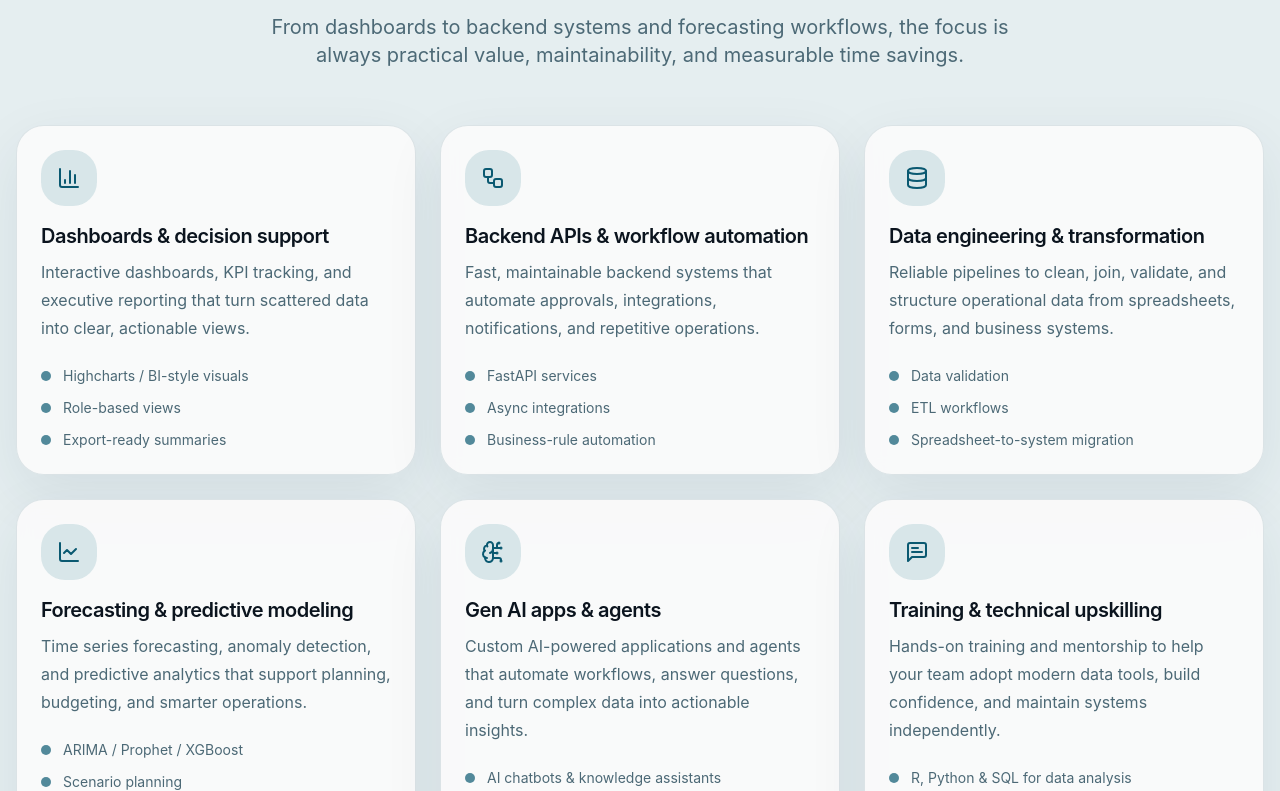
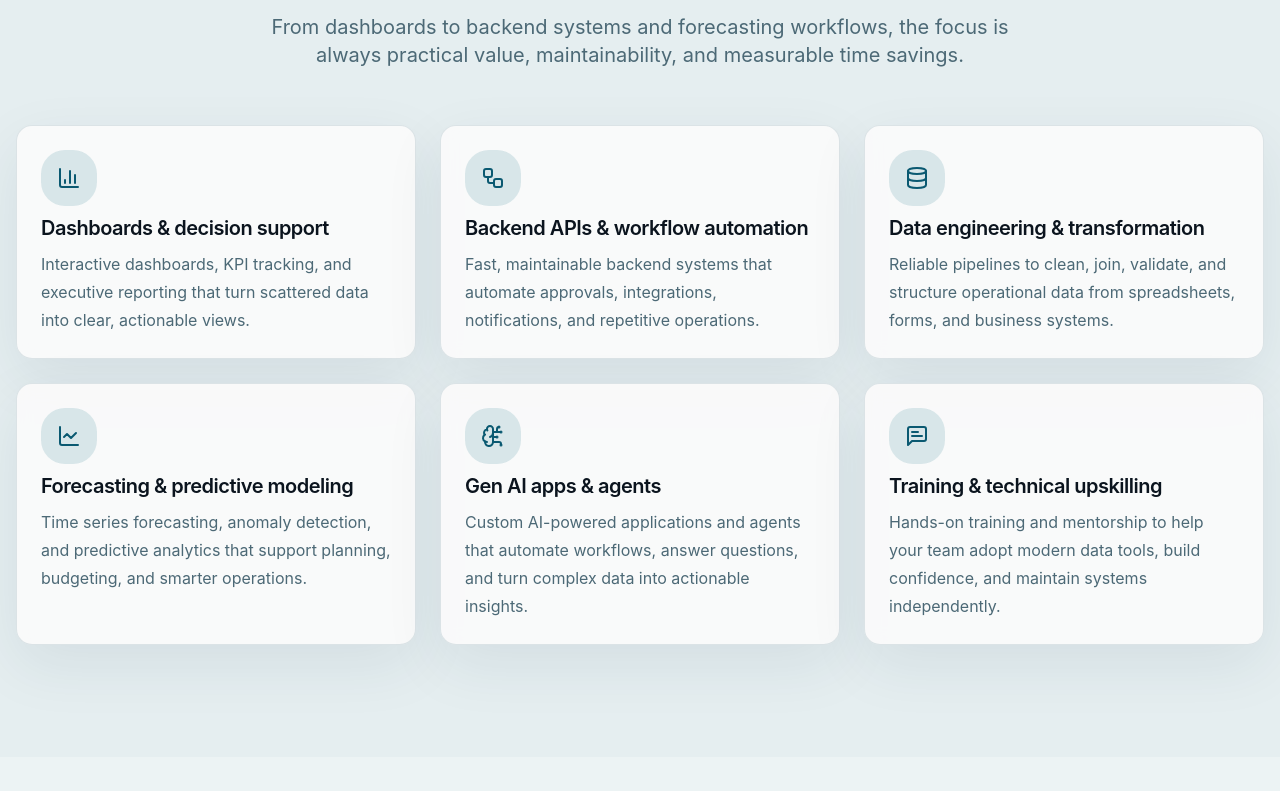
Before and after one commit to mwangi-george/my-business-website, a React (Vite) app: page / in a window 1280 px wide. Shown: the part 909-1700 px from the top of the page. Built offline with nearby package versions, Linux system fonts and the light colour scheme.

Commit message:
Updated services-section.tsx

```diff
--- a/src/components/services-section.tsx
+++ b/src/components/services-section.tsx
@@ -15,24 +15,24 @@ export function ServicesSection() {
           const Icon = service.icon;
 
           return (
-            <Card key={service.title} className="group h-full transition-transform duration-300 hover:-translate-y-1">
+            <Card key={service.title} className="group transition-transform duration-300 hover:-translate-y-1 rounded-xl">
               <CardHeader>
-                <div className="mb-4 grid h-14 w-14 place-items-center rounded-2xl bg-secondary text-primary transition-transform duration-300 group-hover:scale-110">
+                <div className="grid h-14 w-14 place-items-center rounded-2xl bg-secondary text-primary transition-transform duration-300 group-hover:scale-110">
                   <Icon className="h-6 w-6" />
                 </div>
                 <CardTitle>{service.title}</CardTitle>
                 <CardDescription>{service.description}</CardDescription>
               </CardHeader>
-              <CardContent>
-                <ul className="space-y-3 text-sm text-muted-foreground">
-                  {service.bullets.map((bullet) => (
-                    <li key={bullet} className="flex items-center gap-3">
-                      <span className="h-2.5 w-2.5 rounded-full bg-primary/70" />
-                      <span>{bullet}</span>
-                    </li>
-                  ))}
-                </ul>
-              </CardContent>
+              {/*<CardContent>*/}
+                {/*<ul className="space-y-3 text-sm text-muted-foreground">*/}
+                {/*  {service.bullets.map((bullet) => (*/}
+                {/*    <li key={bullet} className="flex items-center gap-3">*/}
+                {/*      <span className="h-2.5 w-2.5 rounded-full bg-primary/70" />*/}
+                {/*      <span>{bullet}</span>*/}
+                {/*    </li>*/}
+                {/*  ))}*/}
+                {/*</ul>*/}
+              {/*</CardContent>*/}
             </Card>
           );
         })}
```
